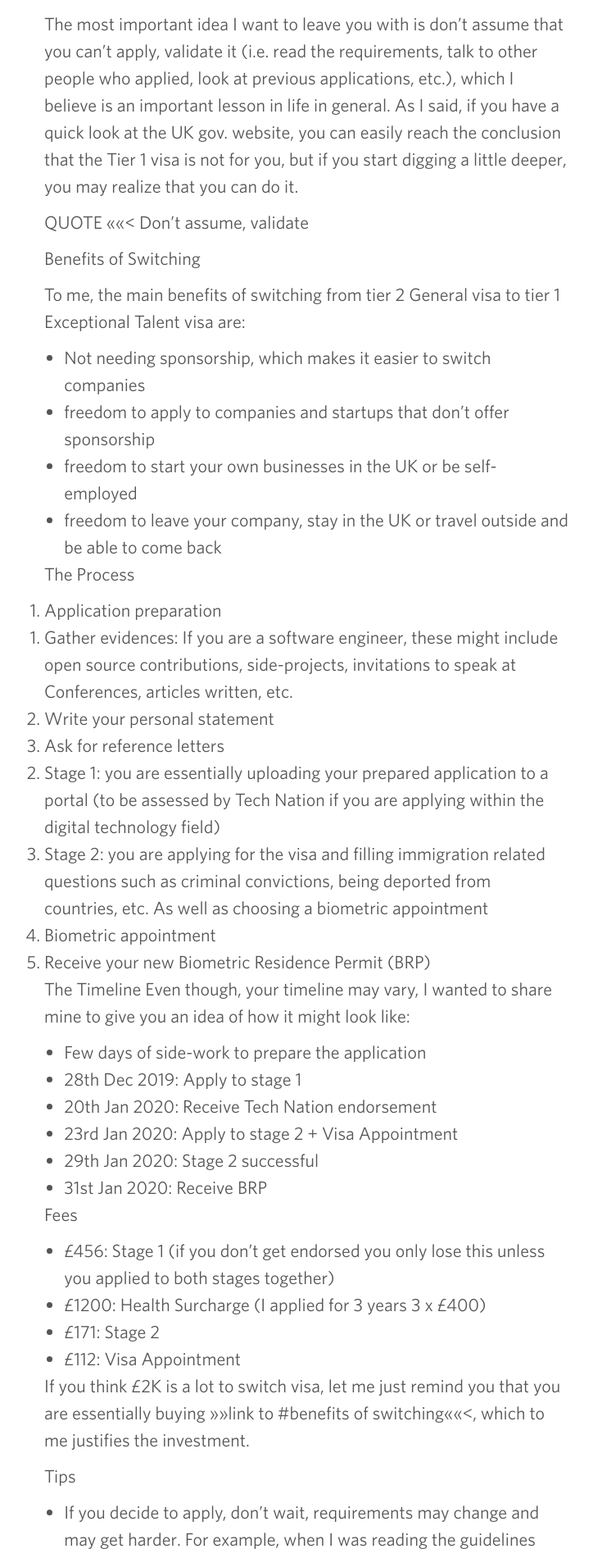
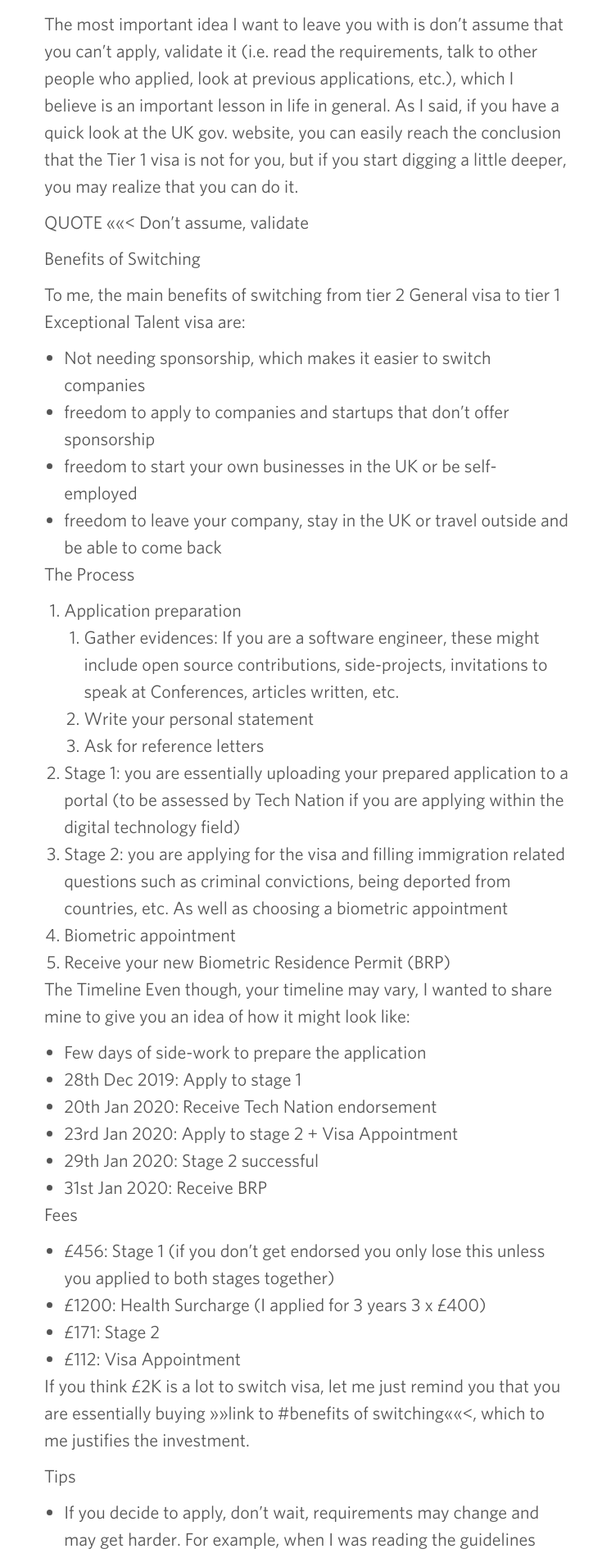
Before and after one commit to ahmedbaracat/ahmedbaracat.github.io, a Jekyll site: the page built from _posts/2020-06-17-tier1.markdown, in a window 1280 px wide. Shown: the part 1978-3878 px from the top of the page at 82% size, without its empty margins (266-990 px from the left). Built offline with Jekyll 4.4.1, drawn with Linux system fonts in a browser that asks for light colours.

Commit message:
Fix ol margin

```diff
--- a/css/main.scss
+++ b/css/main.scss
@@ -162,6 +162,10 @@
   margin-left:1.1em;
 }
 
+ol{
+  margin-left:1.1em;
+}
+
 ul.apps {
   font-size: 0.75em;
   &::after {
```
